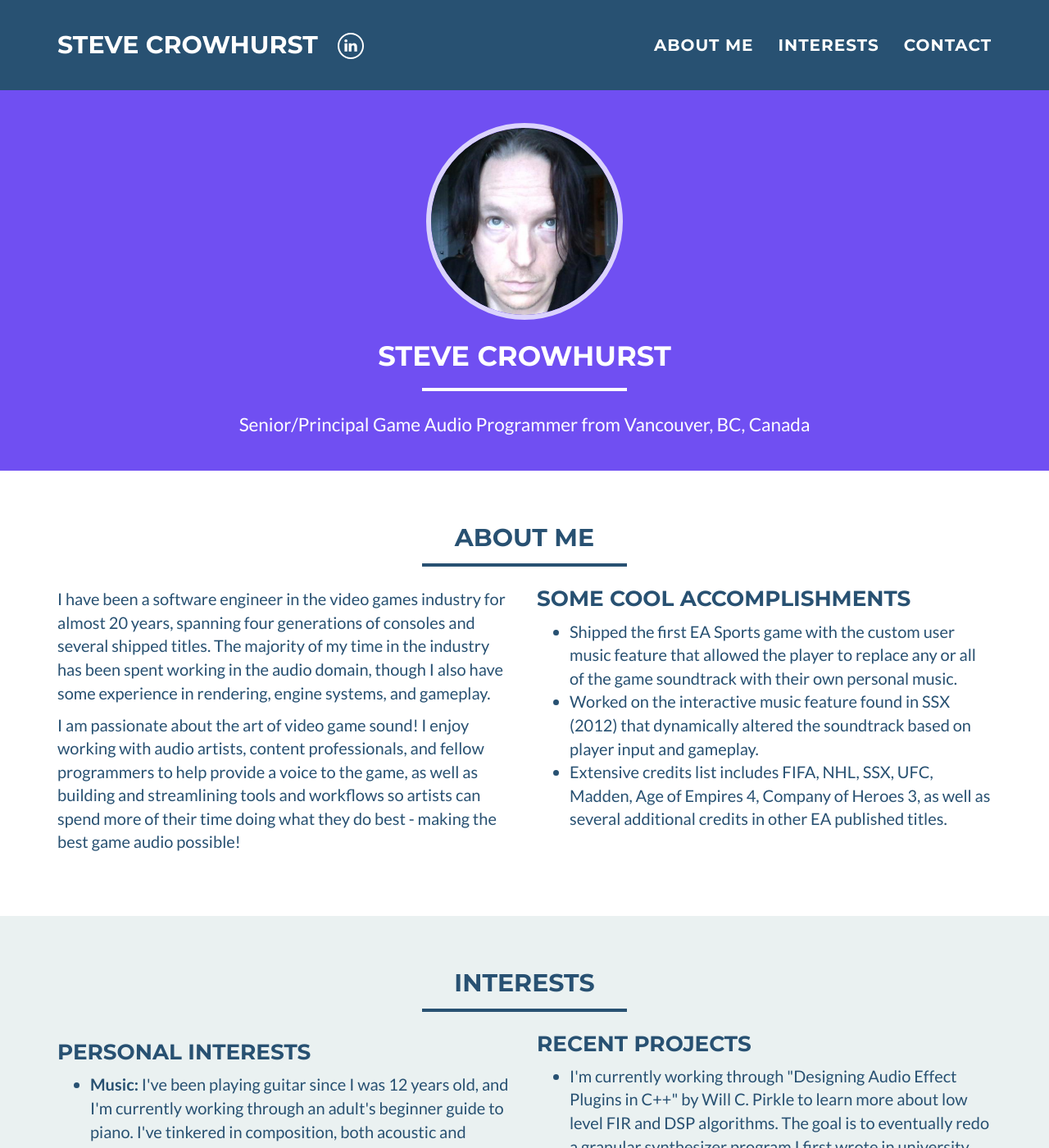
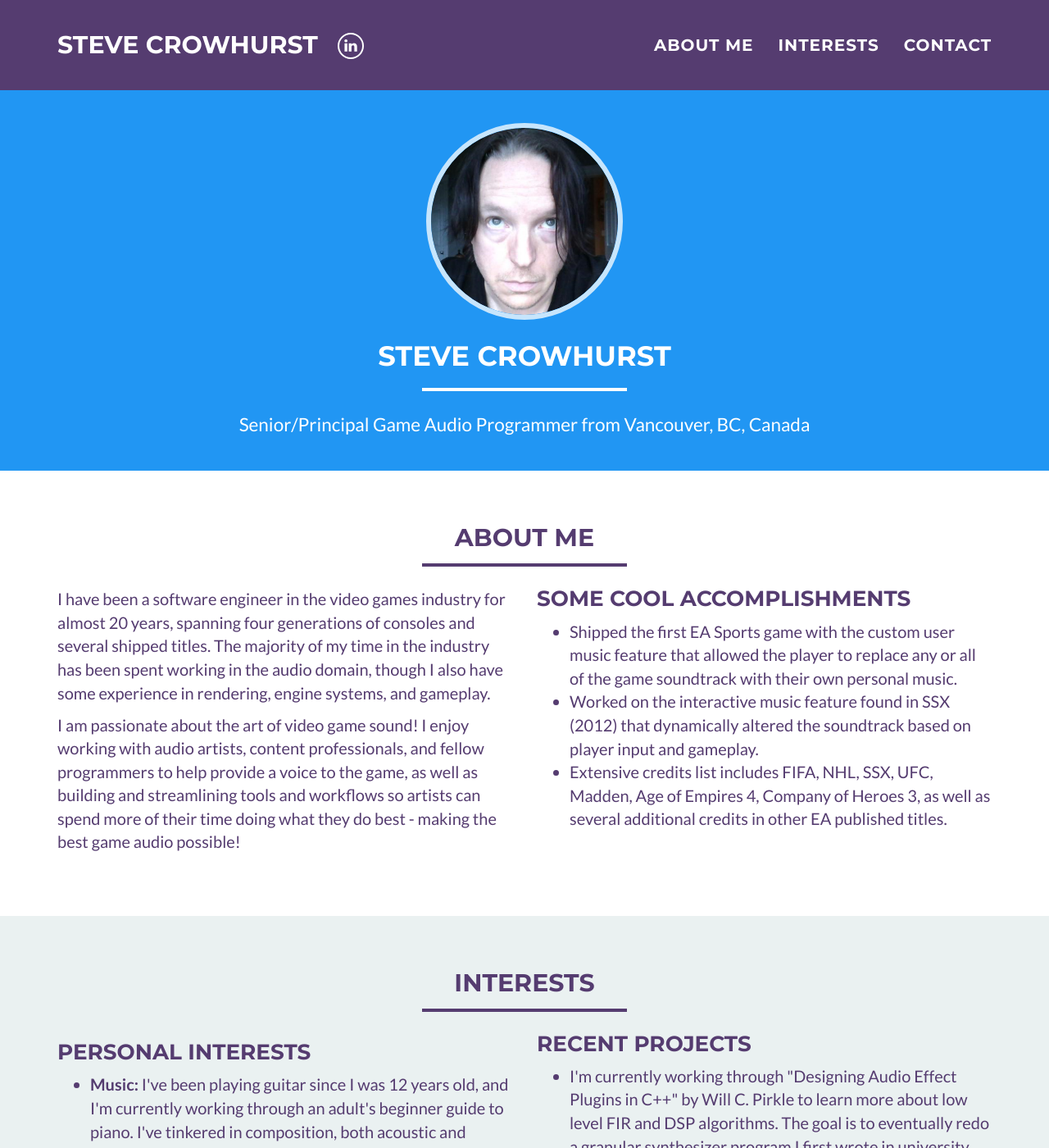
Before and after one commit to stevecrow316/stevecrow316.github.io, a Jekyll site: the page built from index.html, in a window 1280 px wide and 1400 px high. Shown: the whole window at 82% size. Built offline with Jekyll 4.4.1, drawn with Linux system fonts in a browser that asks for light colours.

Commit message:
Update _config.yml

```diff
--- a/_config.yml
+++ b/_config.yml
@@ -14,9 +14,9 @@ social:
 
 # Color settings (hex-codes without the leading hash-tag)
 color:
-  primary: 704FF2
+  primary: 2196F3
   primary-rgb: "33, 150, 243"
-  secondary: 285172
+  secondary: 553C70
   secondary-dark: 29455b
   section-tout: eaf1f1
 
```
